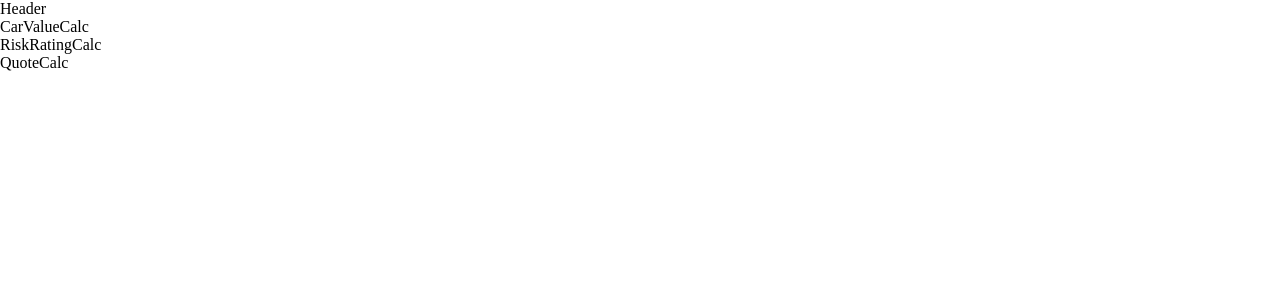
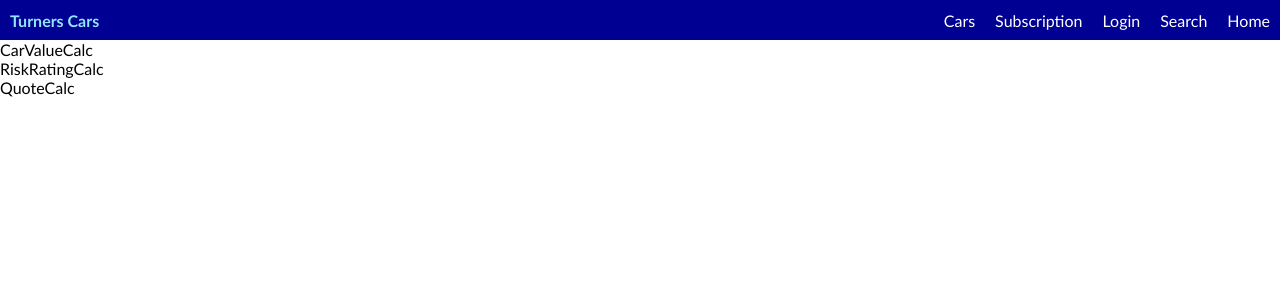
Before and after one commit to kaitlynrohm/lvl5-m2-frontend, a React (Vite) app: page / in a window 1280 px wide. Shown: the top 300 px of the page. Built offline with nearby package versions, Linux system fonts and the light colour scheme.

Commit message:
Heading design finished (non-functional)

```diff
--- a/src/App.css
+++ b/src/App.css
@@ -0,0 +1,25 @@
+/* Styles for design of page */
+.header {
+  height: 5vh;
+  display: flex;
+  justify-content: space-between;
+  background-color: #000092;
+  color: white;
+  align-items: center;
+}
+
+.header-title,
+.link-list li {
+  padding: 10px;
+}
+
+.header-title:hover,
+.link-list li:hover {
+  color: #92e5ff;
+  cursor: pointer;
+}
+
+.link-list {
+  list-style: none;
+  display: flex;
+}
--- a/src/components/Header.jsx
+++ b/src/components/Header.jsx
@@ -1,3 +1,14 @@
 export default function Header() {
-  return <div>Header</div>;
+  return (
+    <div className="header">
+      <h4 className="header-title">Turners Cars</h4>
+      <ul className="link-list">
+        <li>Cars</li>
+        <li>Subscription</li>
+        <li>Login</li>
+        <li>Search</li>
+        <li>Home</li>
+      </ul>
+    </div>
+  );
 }
--- a/src/index.css
+++ b/src/index.css
@@ -2,4 +2,5 @@
   margin: 0;
   padding: 0;
   box-sizing: border-box;
+  font-family: "Gill Sans", "Gill Sans MT", Calibri, "Trebuchet MS", sans-serif;
 }
```
